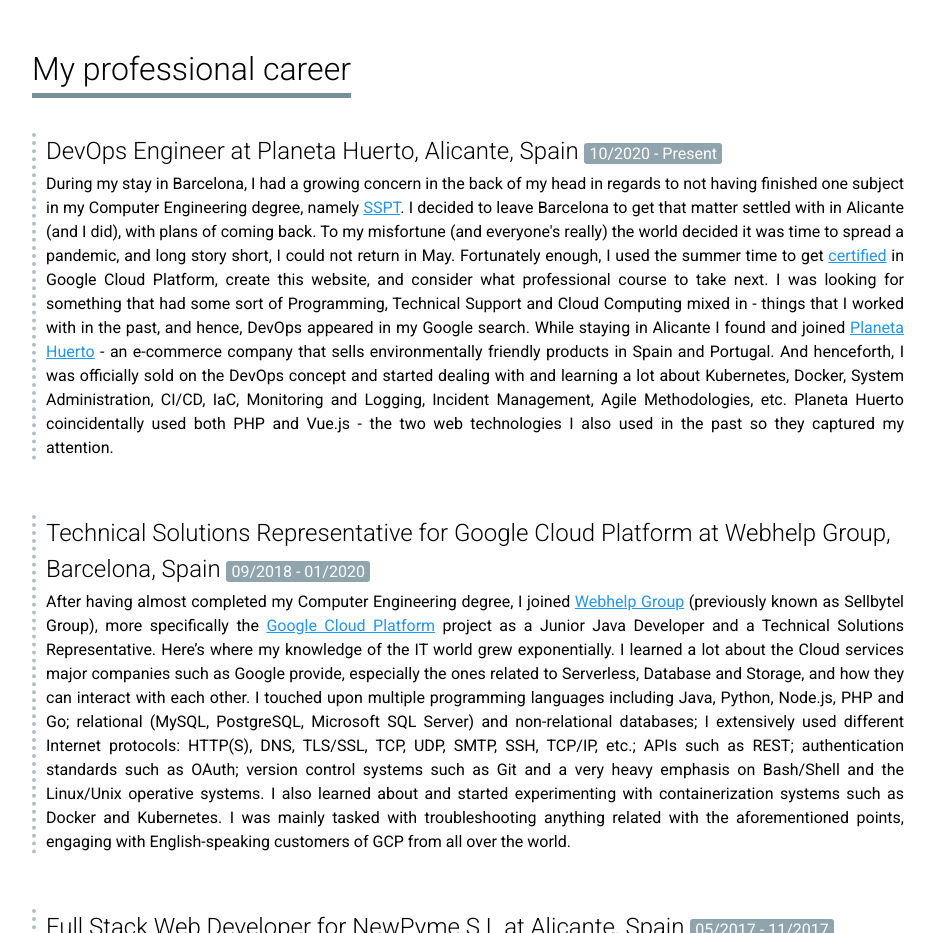
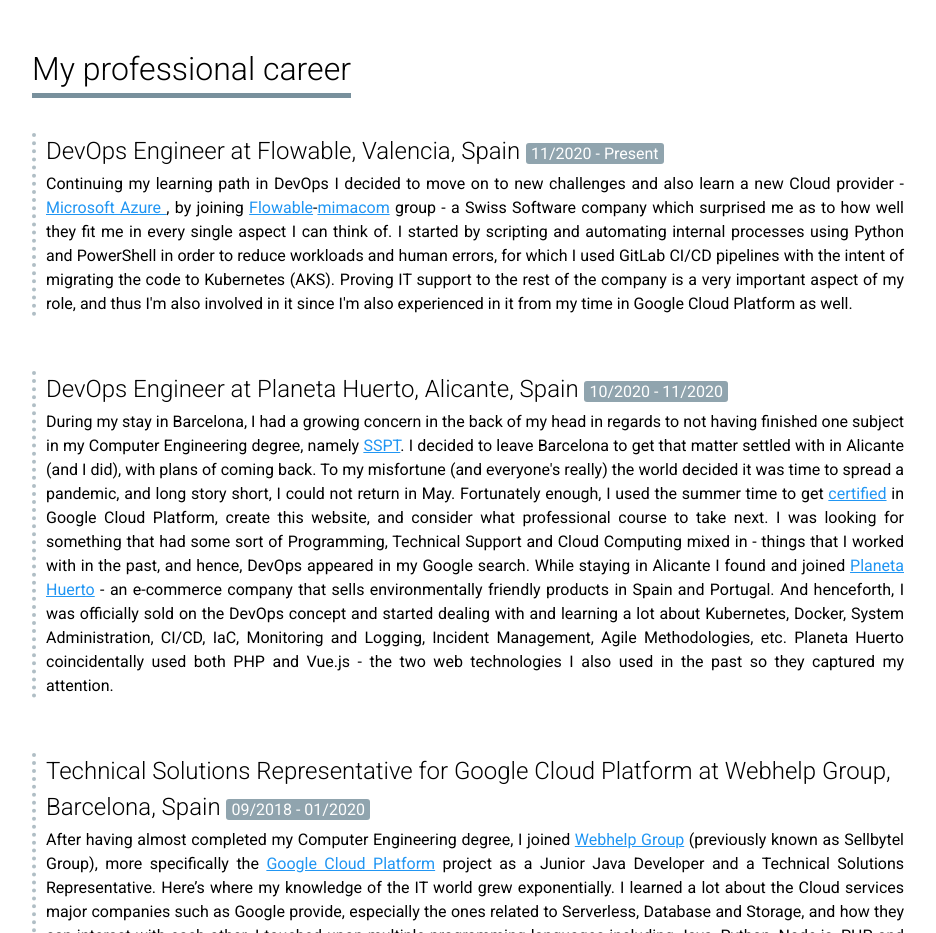
Before and after one commit to maximbetin/maxim-website, a Vue app: page / in a window 1280 px wide. Shown: the part 1740-2673 px from the top of the page, without its empty margins (172-1108 px from the left). Built offline with nearby package versions, Linux system fonts and the light colour scheme; no server answers.

Commit message:
New experience

```diff
--- a/src/components/Career.vue
+++ b/src/components/Career.vue
@@ -42,8 +42,26 @@
 
         <div class="description">
           <h2 class="font-weight-light position">
+            DevOps Engineer at Flowable, Valencia, Spain
+            <span class="date">11/2020 - Present</span>
+          </h2>
+          <p class="font-weight-normal description-text">
+            Continuing my learning path in DevOps I decided to move on to new challenges and also learn a new Cloud provider -
+            <a href="https://azure.microsoft.com/en-us/"> Microsoft Azure </a>, by joining <a href="https://flowable.com/">Flowable</a>-<a href="https://www.mimacom.com/en/">mimacom</a> group - a Swiss Software company which surprised me
+            as to how well they fit me in every single aspect I can think of. I started by scripting and automating
+            internal processes using Python and PowerShell in order to reduce workloads and human errors,
+            for which I used GitLab CI/CD pipelines with the intent of migrating the code to Kubernetes (AKS).
+            Proving IT support to the rest of the company is a very important aspect of my role, and thus I'm also
+            involved in it since I'm also experienced in it from my time in Google Cloud Platform as well.
+          </p>
+        </div>
+
+        <br />
+
+        <div class="description">
+          <h2 class="font-weight-light position">
             DevOps Engineer at Planeta Huerto, Alicante, Spain
-            <span class="date">10/2020 - Present</span>
+            <span class="date">10/2020 - 11/2020</span>
           </h2>
           <p class="font-weight-normal description-text">
             During my stay in Barcelona, I had a growing concern in the back of
```
